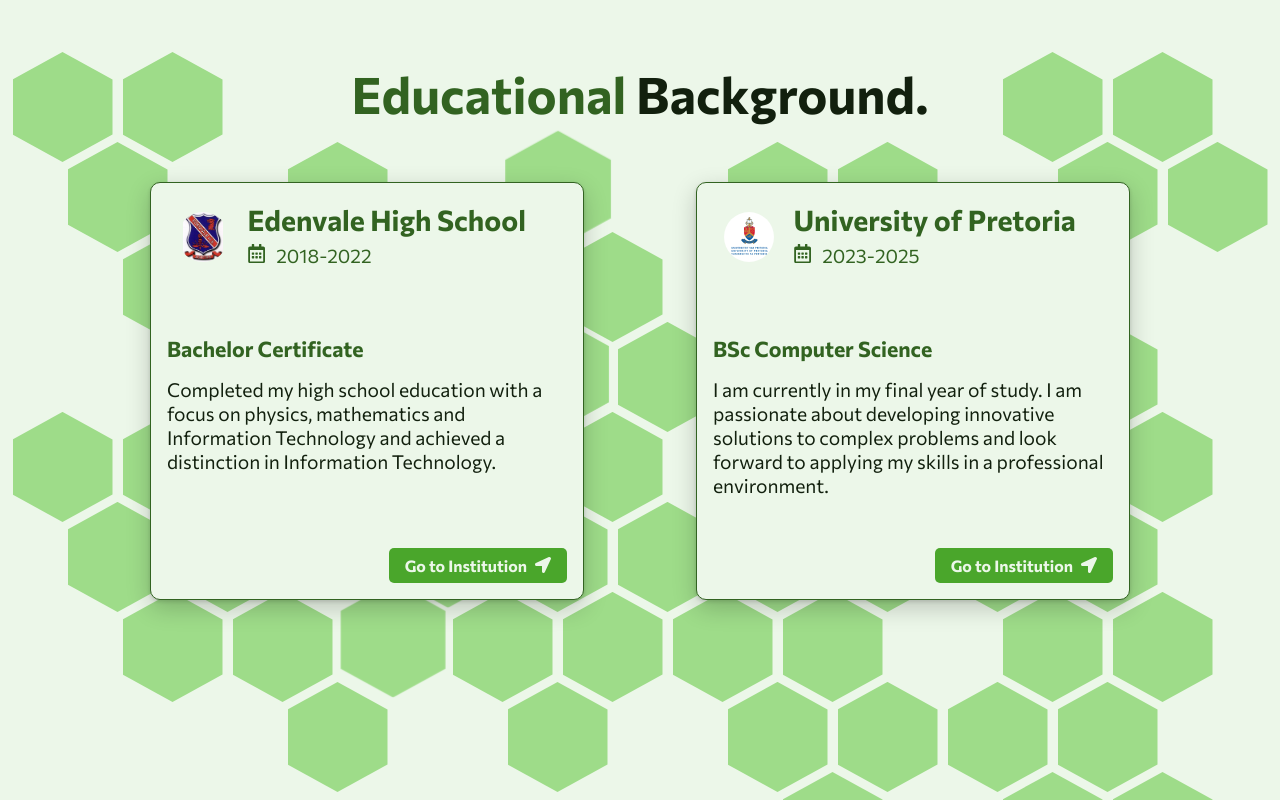
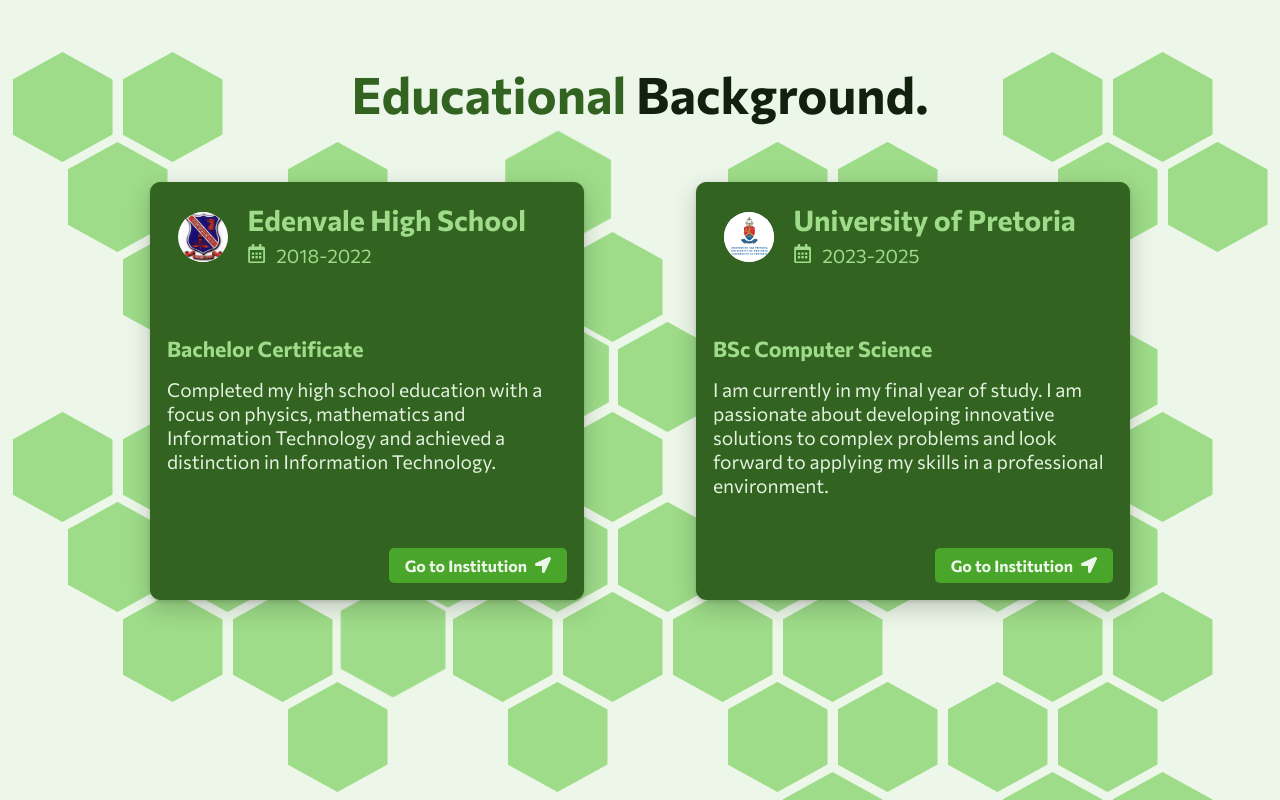
Before and after one commit to SamvitPrakash/SamvitPrakash, a React (Vite) app in the folder ViteFolio/: page / in a window 1280 px wide. Shown: the part 681-1481 px from the top of the page. Built offline with nearby package versions, Linux system fonts and the light colour scheme.

Commit message:
Update EducationCard styles and Navigation component: change background and text colors for improved theme support

```diff
--- a/ViteFolio/src/components/Education_Card/Education_Card.css
+++ b/ViteFolio/src/components/Education_Card/Education_Card.css
@@ -2,7 +2,7 @@
     padding: 1rem;
     margin-top: 1rem;
     border-radius: 10px;
-    background-color: var(--current-background);
+    background-color: var(--current-primary);
     box-shadow: 0 8px 24px rgba(0, 0, 0, 0.2), 0 1.5px 4px rgba(0,0,0,0.15);
     max-width: 25rem;
     height: 24rem;
@@ -24,7 +24,7 @@
 }
 
 .education-institution{
-    color: var(--current-primary);
+    color: var(--current-secondary);
     margin: 0.2rem;
 }
 
@@ -37,6 +37,7 @@
 .education-logo{
     width: 50px;
     height: 50px;
+    background-color: white;
     border-radius: 50%;
     object-fit: contain;
     margin-top: 0.8rem;
@@ -45,14 +46,14 @@
 }
 
 .education-body p {
-    color: var(--current-text);
+    color: var(--opposite-text);
     text-align: left;
     margin-top: 1rem;
 }
 
 .education-body h5{
-    color: var(--current-primary);
-    text-align: left;;
+    color: var(--current-secondary);
+    text-align: left;
     margin-top: 4rem;
     margin-bottom: 0.5rem;
 }
--- a/ViteFolio/src/components/Navigation_Bar/Navigation.jsx
+++ b/ViteFolio/src/components/Navigation_Bar/Navigation.jsx
@@ -13,12 +13,14 @@ const Navigation = () => {
 			document.documentElement.style.setProperty('--current-primary', 'var(--dark-primary)');
 			document.documentElement.style.setProperty('--current-secondary', 'var(--dark-secondary)');
 			document.documentElement.style.setProperty('--current-accent', 'var(--dark-accent)');
+			document.documentElement.style.setProperty('--opposite-text', 'var(--light-text)');
 		} else {
 			document.documentElement.style.setProperty('--current-text', 'var(--light-text)');
 			document.documentElement.style.setProperty('--current-background', 'var(--light-background)');
 			document.documentElement.style.setProperty('--current-primary', 'var(--light-primary)');
 			document.documentElement.style.setProperty('--current-secondary', 'var(--light-secondary)');
 			document.documentElement.style.setProperty('--current-accent', 'var(--light-accent)');
+			document.documentElement.style.setProperty('--opposite-text', 'var(--dark-text)');
 		}
 	}
 
--- a/ViteFolio/src/index.css
+++ b/ViteFolio/src/index.css
@@ -18,6 +18,8 @@
   --current-primary: var(--light-primary);
   --current-secondary: var(--light-secondary);
   --current-accent: var(--light-accent);
+
+  --opposite-text: var(--dark-text);
 
   background-color: var(--current-background);
   /* max-width: 1280px; */
```
